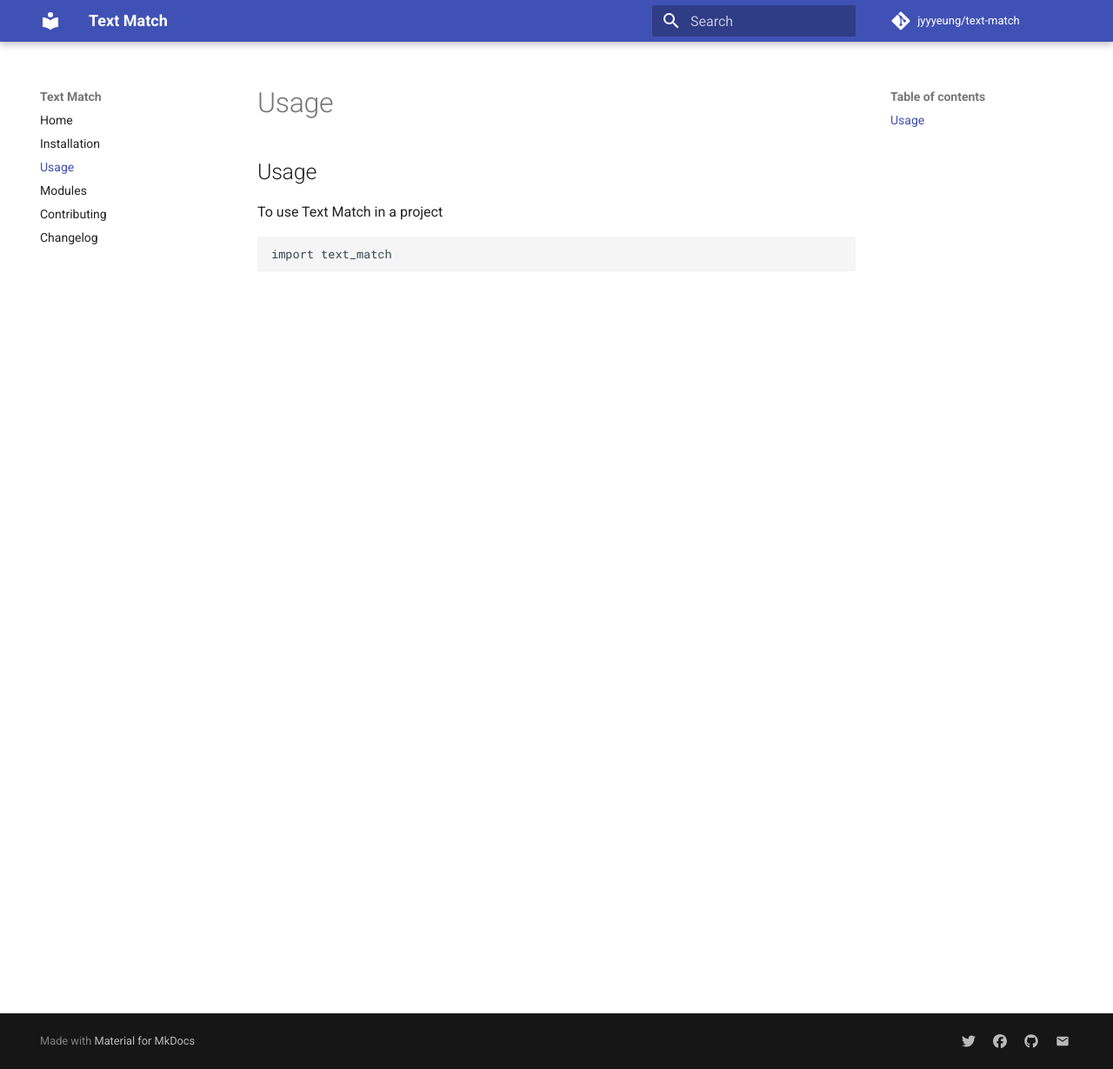
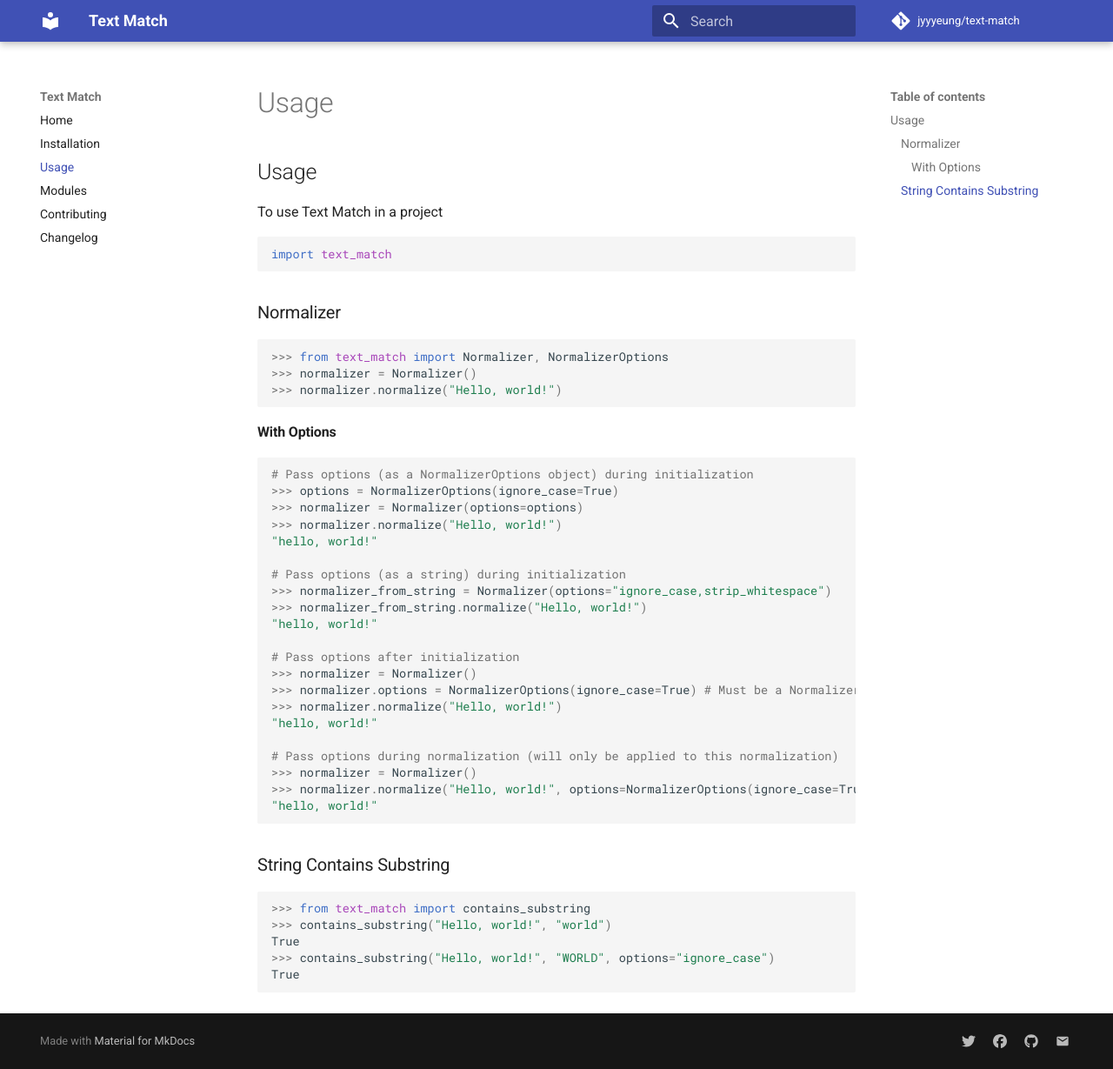
Before and after one commit to jyyyeung/stringpod, an MkDocs documentation site: the page built from docs/usage.md, in a window 1280 px wide and 1229 px high. Shown: the whole window at 87% size. Built offline with MkDocs 1.6.1 and Material for MkDocs 9.7.7, drawn with Linux system fonts in a browser that asks for light colours; comment, search, counter and statistics services are not loaded.

Commit message:
docs: updated docs

````diff
--- a/docs/usage.md
+++ b/docs/usage.md
@@ -2,6 +2,50 @@
 
 To use Text Match in a project
 
-```
+```python
 import text_match
 ```
+
+## Normalizer
+
+```python
+>>> from text_match import Normalizer, NormalizerOptions
+>>> normalizer = Normalizer()
+>>> normalizer.normalize("Hello, world!")
+```
+
+### With Options
+
+```python
+# Pass options (as a NormalizerOptions object) during initialization
+>>> options = NormalizerOptions(ignore_case=True)
+>>> normalizer = Normalizer(options=options)
+>>> normalizer.normalize("Hello, world!")
+"hello, world!"
+
+# Pass options (as a string) during initialization
+>>> normalizer_from_string = Normalizer(options="ignore_case,strip_whitespace")
+>>> normalizer_from_string.normalize("Hello, world!")
+"hello, world!"
+
+# Pass options after initialization
+>>> normalizer = Normalizer()
+>>> normalizer.options = NormalizerOptions(ignore_case=True) # Must be a NormalizerOptions object
+>>> normalizer.normalize("Hello, world!")
+"hello, world!"
+
+# Pass options during normalization (will only be applied to this normalization)
+>>> normalizer = Normalizer()
+>>> normalizer.normalize("Hello, world!", options=NormalizerOptions(ignore_case=True))
+"hello, world!"
+```
+
+## String Contains Substring
+
+```python
+>>> from text_match import contains_substring
+>>> contains_substring("Hello, world!", "world")
+True
+>>> contains_substring("Hello, world!", "WORLD", options="ignore_case")
+True
+```
````
Also changed, not shown: docs/installation.md (+4 -4 lines).
